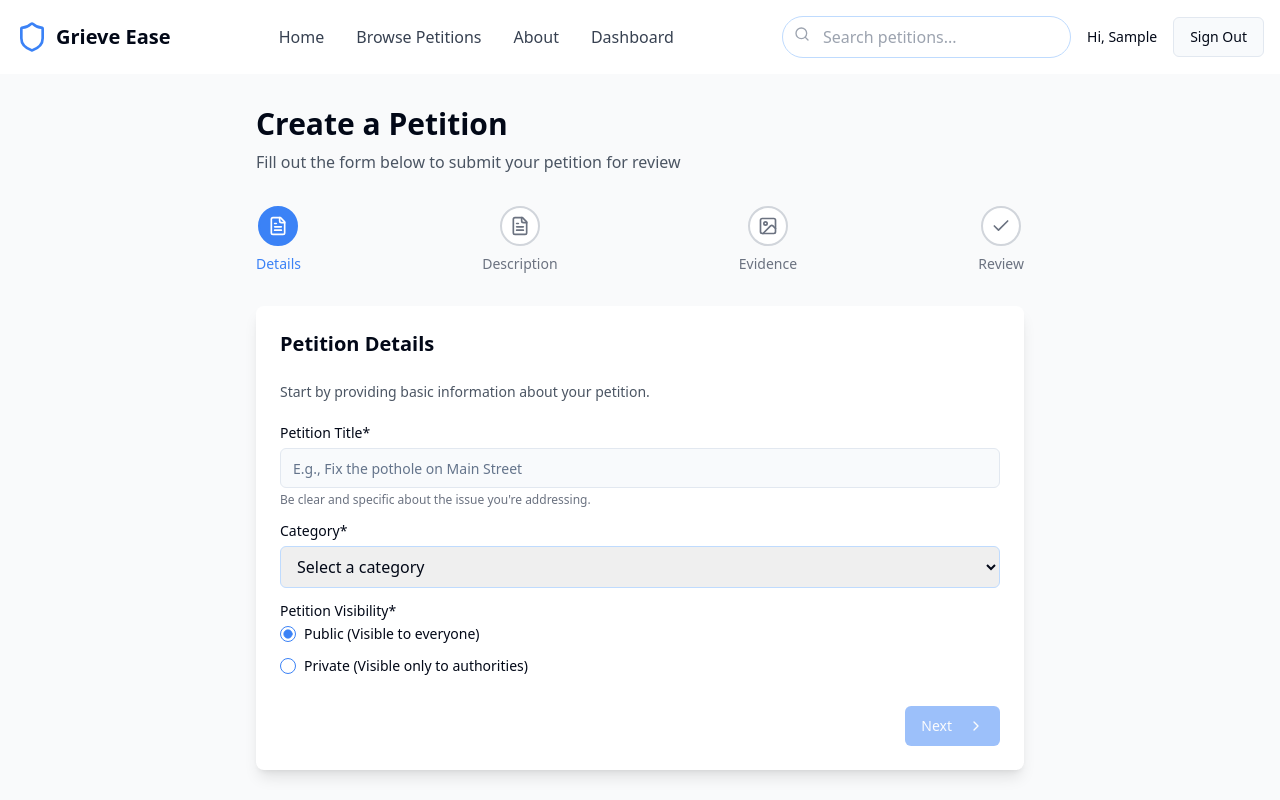
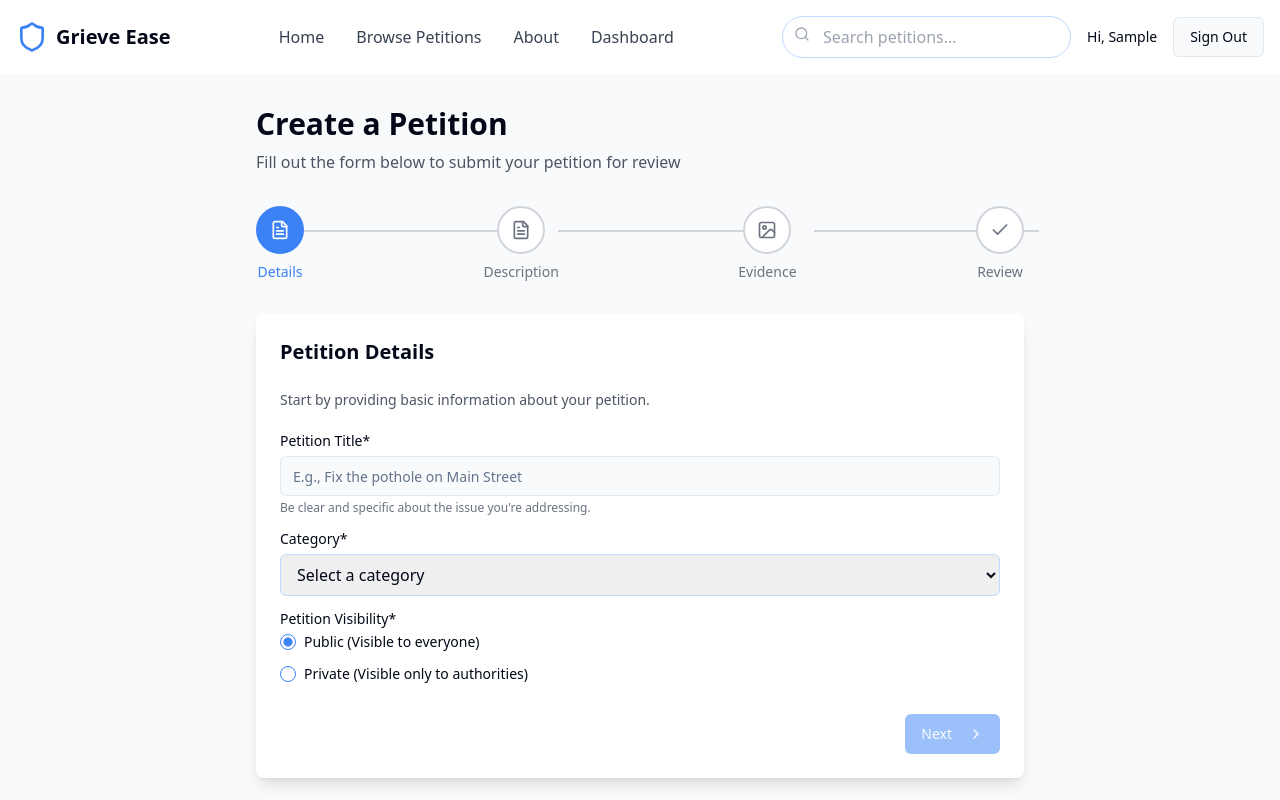
Before and after one commit to Prathima-15/GrievEase, a React (Vite) app: page /petitions/create in a window 1280 px wide. Shown: the top 800 px of the page. Built offline with nearby package versions, Linux system fonts and the light colour scheme; sample sign-in values are in the browser's storage.

Commit message:
Fix: Add connecting lines to progress steps
Adds connecting lines between the steps in the progress steps component.

```diff
--- a/src/components/PetitionForm/ProgressSteps.tsx
+++ b/src/components/PetitionForm/ProgressSteps.tsx
@@ -13,34 +13,37 @@ const ProgressSteps: React.FC<ProgressStepsProps> = ({ currentStep, steps }) =>
       <div className="relative flex items-center justify-between">
         {steps.map((step, index) => (
           <React.Fragment key={index}>
-            <div className="flex flex-col items-center">
+            {/* Step Circle with Icon */}
+            <div className="flex flex-col items-center relative z-10">
               <div
-                className={`z-10 flex items-center justify-center w-10 h-10 rounded-full border-2 transition-colors ${
+                className={`flex items-center justify-center w-12 h-12 rounded-full border-2 transition-colors ${
                   index + 1 <= currentStep
                     ? 'bg-primary border-primary text-white'
                     : 'bg-white border-gray-300 text-gray-500'
                 }`}
               >
                 {index + 1 < currentStep ? (
-                  <Check className="w-5 h-5" />
+                  <Check className="w-6 h-6" />
                 ) : (
                   step.icon
                 )}
               </div>
-              <span className={`mt-2 text-sm ${
-                index + 1 <= currentStep ? 'text-primary font-medium' : 'text-gray-500'
+              <span className={`mt-2 text-sm font-medium ${
+                index + 1 <= currentStep ? 'text-primary' : 'text-gray-500'
               }`}>
                 {step.title}
               </span>
             </div>
+
+            {/* Connecting Line */}
             {index < steps.length - 1 && (
               <div
-                className={`absolute h-[2px] top-5 -z-10 transition-colors ${
+                className={`absolute h-[2px] top-6 -z-0 transition-colors ${
                   index + 2 <= currentStep ? 'bg-primary' : 'bg-gray-300'
                 }`}
                 style={{
-                  left: `${(index * 100) / (steps.length - 1) + 5}%`,
-                  width: `${90 / (steps.length - 1)}%`
+                  left: `${(index * 100) / (steps.length - 1) + 6}%`,
+                  width: `${88 / (steps.length - 1)}%`
                 }}
               />
             )}
```
